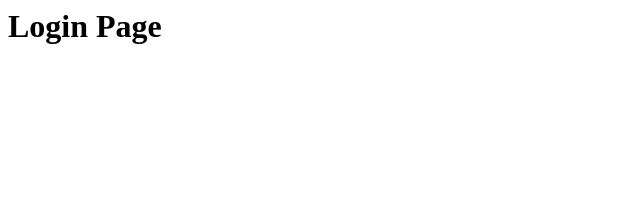
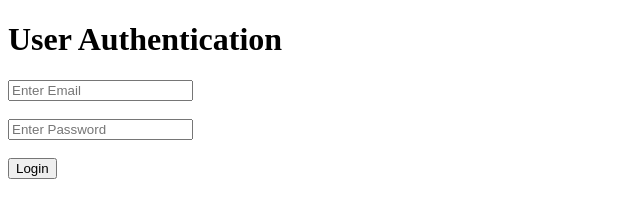
Before and after one commit to khushiya24/my-new-project24, a plain HTML site: page login.html in a window 1280 px wide. Shown: the whole page, without its empty margins (0-640 px from the left). Drawn offline with Linux system fonts and the light colour scheme.

Commit message:
Add Authentication logic

```diff
--- a/login.html
+++ b/login.html
@@ -1 +1,16 @@
-<h1>Login Page</h1>
+<!DOCTYPE html>
+<html>
+<head>
+    <title>Login Page</title>
+</head>
+<body>
+    <h1>User Authentication</h1>
+    <form>
+        <input type="email" placeholder="Enter Email">
+        <br><br>
+        <input type="password" placeholder="Enter Password">
+        <br><br>
+        <button type="submit">Login</button>
+    </form>
+</body>
+</html>
```
